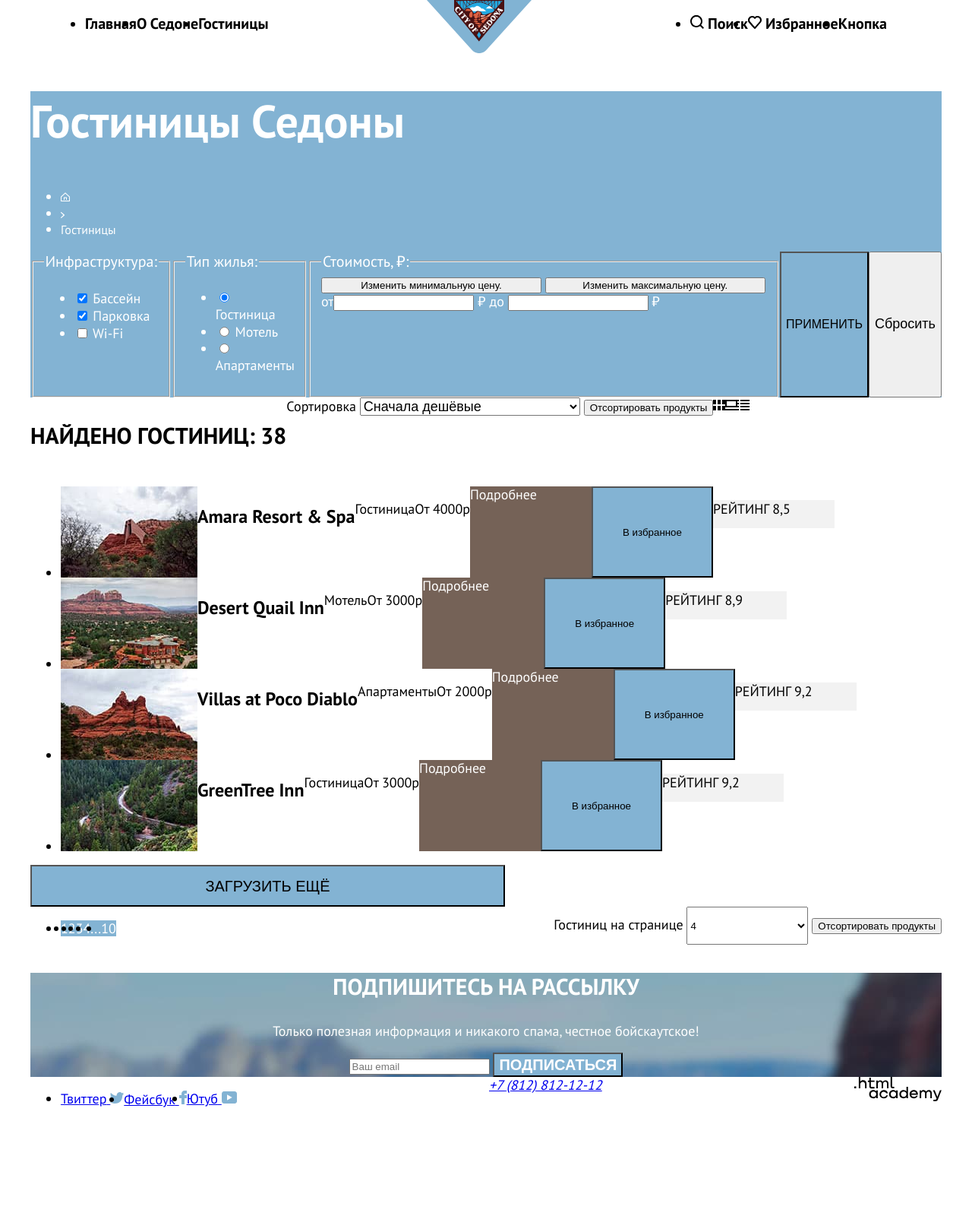
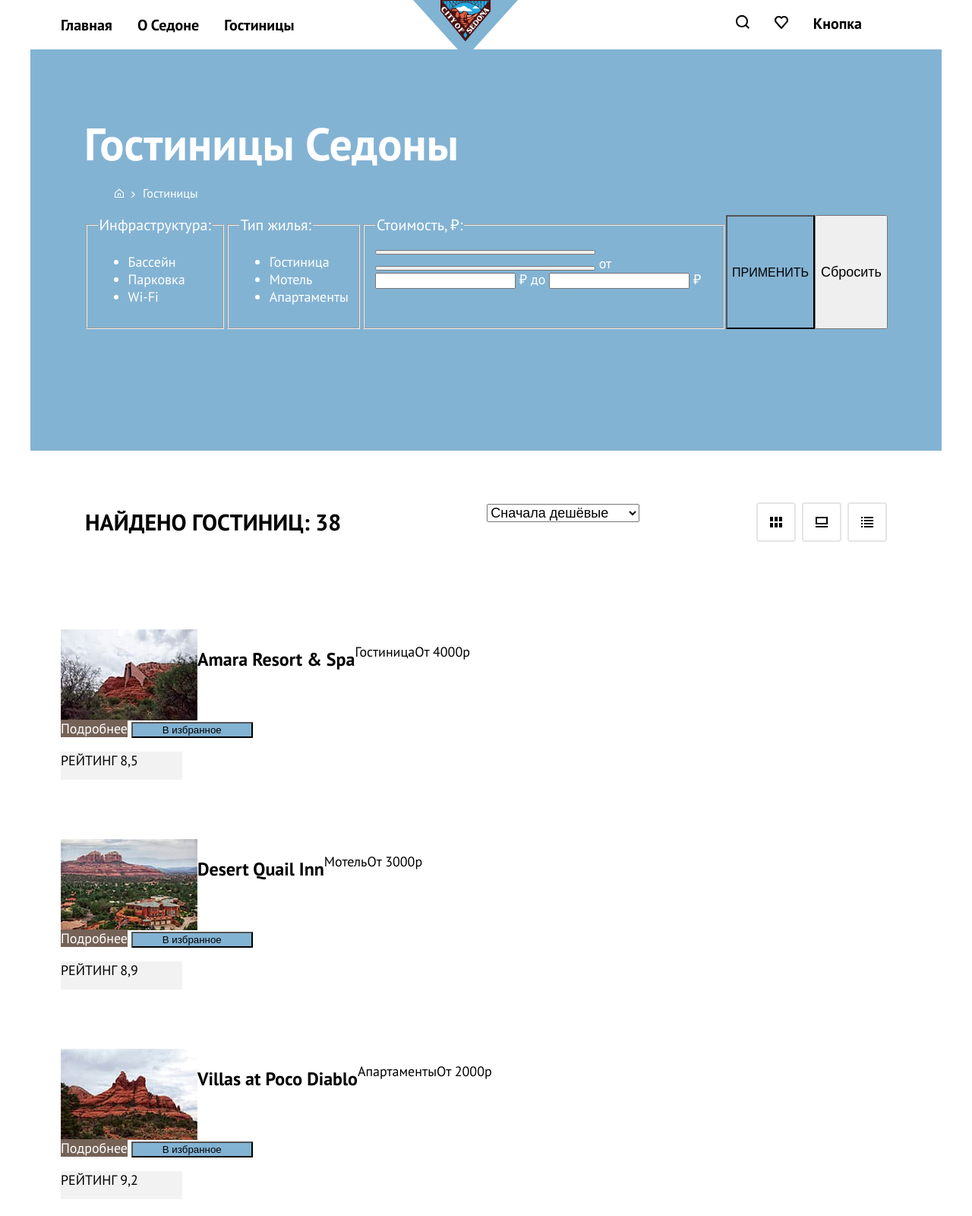
Before and after one commit to RomeoDrum/1854027-sedona-32, a plain HTML site: page catalog.html in a window 1280 px wide. Shown: the top 1600 px of the page at 76% size. Before the commit the page ends 1475 px from the top, so only its background shows below. Drawn offline with Linux system fonts and the light colour scheme; files whose address does not match are found by name.

Commit message:
5.10. Микросетки на флексах для всех страниц

```diff
--- a/catalog.html
+++ b/catalog.html
@@ -20,17 +20,17 @@
           </li>
         </ul>
         <img src="img/sedona-logo.svg" class="logo" width="138" height="70" alt="Логотип Седона">
-        <ul class="navigation-list" class="navigation-user">
+        <ul class="navigation-user">
           <li class="navigation-item">
             <a class="navigation-link" href="#">
               <img src="img/icon/search.svg" class="search" width="18" height="18" alt="Поиск">
-              <span class="visualy-hidden">Поиск</span>
+              <span class="visually-hidden">Поиск</span>
             </a>
           </li>
           <li class="navigation-item">
             <a class="navigation-link" href="#">
               <img src="img/icon/heart.svg" class="heart" width="18" height="17" alt="Избранное">
-              <span class="visualy-hidden">Избранное</span>
+              <span class="visually-hidden">Избранное</span>
             </a>
           </li>
           <li class="navigation-item">
@@ -134,17 +134,19 @@
               </select>
               <button class="visually-hidden" type="submit">Отсортировать продукты</button>
             </form>
-            <a href="#" class="button">
+            <div class="visual-mode">
+              <a href="#" class="button card-mode">
                 <img src="img/icon/mode-tile.svg" class="mode-tile" width="16" height="14" alt="Показать карточками">
               </a>
-            <a href="#" class="button">
+              <a href="#" class="button card-mode">
                 <img src="img/icon/mode-slideshow.svg" class="mode-slideshow" width="16" height="14" alt="Показать слайд-шоу">
               </a>
-            <a href="#" class="button button-light">
+              <a href="#" class="button card-mode">
                 <img src="img/icon/mode-list.svg" class="mode-list" width="16" height="14" alt="Показать список">
               </a>
             </div>
-          <ul>
+          </div>
+          <ul class="catalog-list">
             <li>
               <div class="product-card">
                 <a class="product-card-link" href="product.html">
@@ -244,7 +246,7 @@
       </div>
     </main>
       <footer class="page-footer">
-        <h2 class="visually-hidden" hidden>Контакты</h2>
+        <h2 class="visually-hidden">Контакты</h2>
         <section class="footer-social">
           <ul class="footer-social-list">
             <li class="footer-social-item">
--- a/styles/styles.css
+++ b/styles/styles.css
@@ -34,13 +34,19 @@
 .navigation {
   display: flex;
   width: 1200px;
+  height: 65px;
   margin: 0 auto;
 }
 
 .navigation-list {
   display: flex;
-  padding-left: 72px;
-  padding-right: 72px;
+  flex-wrap: wrap;
+  list-style-type: none;
+  align-items: center;
+}
+
+.navigation-item {
+  margin-right: 33px;
 }
 
 .logo {
@@ -48,6 +54,7 @@
 }
 
 .navigation-link {
+  display: block;
   font-size: 20px;
   font-style: normal;
   line-height: 26px;
@@ -57,7 +64,17 @@
 }
 
 .navigation-user {
+  max-width: 250px;
+  margin-left: auto;
+  margin-right: 72px;
+  display: flex;
+  flex-wrap: wrap;
+  list-style-type: none;
+}
 
+.navigation-user .navigation-link {
+  min-width: 18px;
+  min-height: 18px;
 }
 
 .main-container {
@@ -69,19 +86,25 @@
   margin: 0 auto;
 }
 
-.first-screen{
-  font-size: 22px;
-  line-height: 36px;
-  text-align: center;
+.first-screen {
+  display: flex;
+  flex-direction: column;
+  align-items: center;
+  height: 767px;
   background: #e1f5f7 url("img/index-background.jpg") no-repeat 100% 100% ;
 }
 
 .welcome {
-  display: block;
-  margin: 0 auto;
+  margin-top: 51px;
+  margin-left: auto;
+  margin-right: auto;
+
 }
 
-.first-screen h2{
+.first-screen h2 {
+  width: 730px;
+  height: 80px;
+  margin-top: 146px;
   font-size: 30px;
   line-height: 36px;
   font-weight: 700;
@@ -89,15 +112,20 @@
   text-align: center;
 }
 
+.first-screen span {
+  font-size: 22px;
+  line-height: 36px;
+  text-align: center;
+  margin-bottom: 23px;
+}
+
 .advantages-list {
+  list-style-type: none;
   margin: 0;
   padding: 0;
   display: flex;
   flex-wrap: wrap;
-}
 
-.advantages-list li {
-  text-align: center;
 }
 
 .advantages-title {
@@ -109,6 +137,13 @@
 
 .advantage-block {
   width: 400px;
+  height: 384px;
+  text-align: center;
+  display: flex;
+  flex-direction: column;
+  flex-wrap: wrap;
+  align-items: center;
+  justify-content: center;
 }
 
 .real-town {
@@ -146,10 +181,15 @@
 }
 
 .search-hotel {
-  text-align: center;
+  display: flex;
+  flex-direction: column;
+  align-items: center;
+  height: 417px;
 }
 
 .search-hotel h3 {
+  margin-top: 91px;
+  margin-bottom: 15px;
   font-size: 30px;
   line-height: 36px;
   text-transform: uppercase;
@@ -157,8 +197,12 @@
 }
 
 .search-hotel p {
+  width: 720px;
+  height: 37px;
   font-size: 22px;
   line-height: 26px;
+  margin-bottom: 73px;
+  text-align: center;
 }
 
 .search-hotel .button {
@@ -177,7 +221,10 @@
   background-repeat: no-repeat;
   background-color: #83B3D3;
   color: #ffffff;
-  text-align: center;
+  height: 411px;
+  display: flex;
+  flex-direction: column;
+  align-items: center;
 }
 
 .mailing h3 {
@@ -185,6 +232,15 @@
   line-height: 36px;
   text-transform: uppercase;
   font-weight: 700;
+  margin-top: 94px;
+  margin-bottom: 15px;
+}
+
+.newsletter-form {
+  width: 800px;
+  height: 60px;
+  text-align: center;
+  margin-top: 26px;
 }
 
 .newsletter-button {
@@ -198,13 +254,53 @@
 
 .page-footer {
   display: flex;
-  justify-content: space-between;
+  align-items: center;
   width: 1200px;
+  height: 120px;
   margin: auto;
 }
 
 .footer-social-list {
   display: flex;
+  list-style-type: none;
+  margin-left: 72px;
+  margin-right: auto;
+
+}
+
+.footer-social-item {
+  min-width: 20px;
+  min-height: 18px;
+  margin-right: 30px;
+}
+
+.footer-social-item:nth-child(3n) {
+  margin-right: 0;
+}
+
+.footer-phone {
+  width: 520px;
+  text-decoration: none;
+  color: #000000;
+  font-size: 40px;
+  display: block;
+  margin: 0 auto;
+}
+
+.htmlacademy {
+  margin-right: 72px;
+  margin-left: auto;
+}
+
+.visually-hidden {
+  position: absolute;
+  width: 1px;
+  height: 1px;
+  margin: -1px;
+  padding: 0;
+  border: 0;
+  clip: rect(0 0 0 0);
+  overflow: hidden;
 }
 
     /* Далее стили для страницы каталога */
@@ -215,13 +311,31 @@
   background-repeat: no-repeat;
   color: #ffffff;
   background-color:#83B3D3 ;
+  height: 410px;
+  padding-top: 35px;
+  padding-left: 71px;
+  padding-right: 71px;
+  padding-bottom: 83px;
 }
 
 .filter-title {
   font-size: 60px;
   line-height: 78px;
+  margin-right: auto;
+  margin-bottom: 5px;
+  width: 590px;
+  height: 75px;
 }
 
+.breadcrumbs {
+  list-style-type: none;
+  margin-right: auto;
+  display: flex;
+}
+
+.breadcrumbs li {
+  margin-right: 10px;
+}
 
 .breadcrumbs-link {
   font-size: 16px;
@@ -256,27 +370,67 @@
 
 .sort {
   display: flex;
+  align-items: center;
+  padding-left: 72px;
+  padding-right: 72px;
+  padding-top: 44px;
+  padding-bottom: 44px;
 }
 
 .result-search {
   text-transform: uppercase;
   font-size: 30px;
   line-height: 39px;
+  margin-right: 0;
+}
+
+.sorting-type {
+  width: 290px;
+  height: 48px;
+  margin-left: 192px;
 }
 
 .select-control {
   font-size: 18px;
   line-height: 23px;
-  width: 290px;
+}
 
+.visual-mode {
+  display: flex;
+  margin-left: auto;
+  align-items: center;
+}
+
+.card-mode {
+  width: 48px;
+  height: 48px;
+  border: 2px solid;
+  border-radius: 4px;
+  border-color: #E5E5E5;
+  padding: auto;
+  display: flex;
+  justify-content: center;
+  align-items: center;
+}
+
+.card-mode:nth-child(2) {
+ margin-left: 8px;
+ margin-right: 8px;
 }
 
 .range-toggle {
   width: 290px;
 }
 
+.catalog-list {
+  list-style-type: none;
+  display: flex;
+  flex-direction: column;
+}
+
 .product-card {
-  display: flex;
+  padding-top: 30px;
+  padding-bottom: 30px;
 }
 
 .product-card-button {
@@ -325,16 +479,21 @@
 }
 
 .product-show {
-  margin: 0 auto;
+  margin-top: 31px;
+  margin-bottom: 30px;
   font-size: 20px;
   line-height: 26px;
   text-transform: uppercase;
+  color: #ffffff;
   background-color: #83B3D3;
   width: 625px;
   height: 55px;
+  border-radius: 4px;
+  align-items: center;
 }
 
 .sort-visual {
+  padding: 72px;
   display: flex;
   justify-content: space-between;
 }
@@ -345,12 +504,19 @@
 }
 
 .pagination {
+  list-style-type: none;
   display: flex;
 }
 
 .pagination-item {
   background-color: #83B3D3;
-
+  width: 55px;
+  height: 55px;
+  border-radius: 4px;
+  display: flex;
+  justify-content: center;
+  align-items: center;
+  margin-right: 8px;
 }
 
 .pagination-link {
```
Also changed, not shown: index.html (+9 -9 lines). Lines whose indentation alone changed are shown as unchanged.
